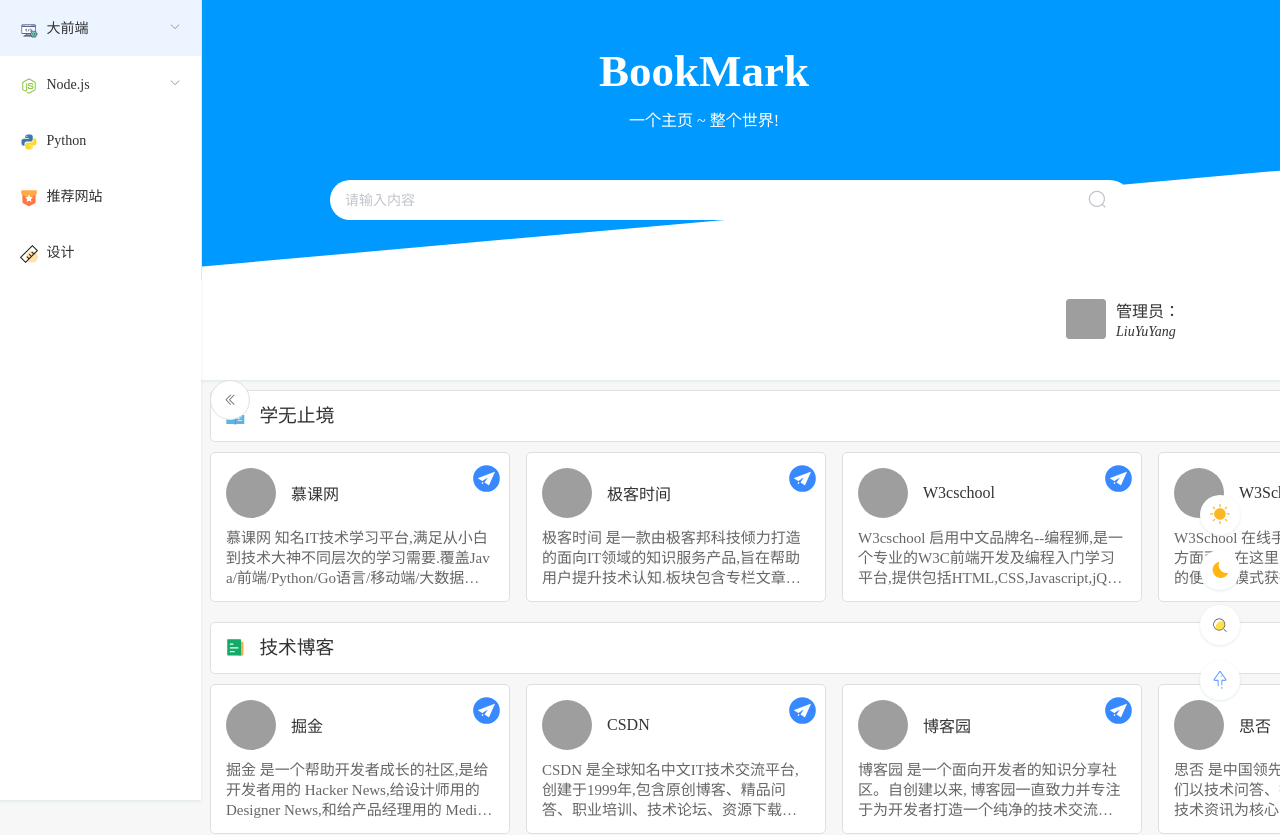
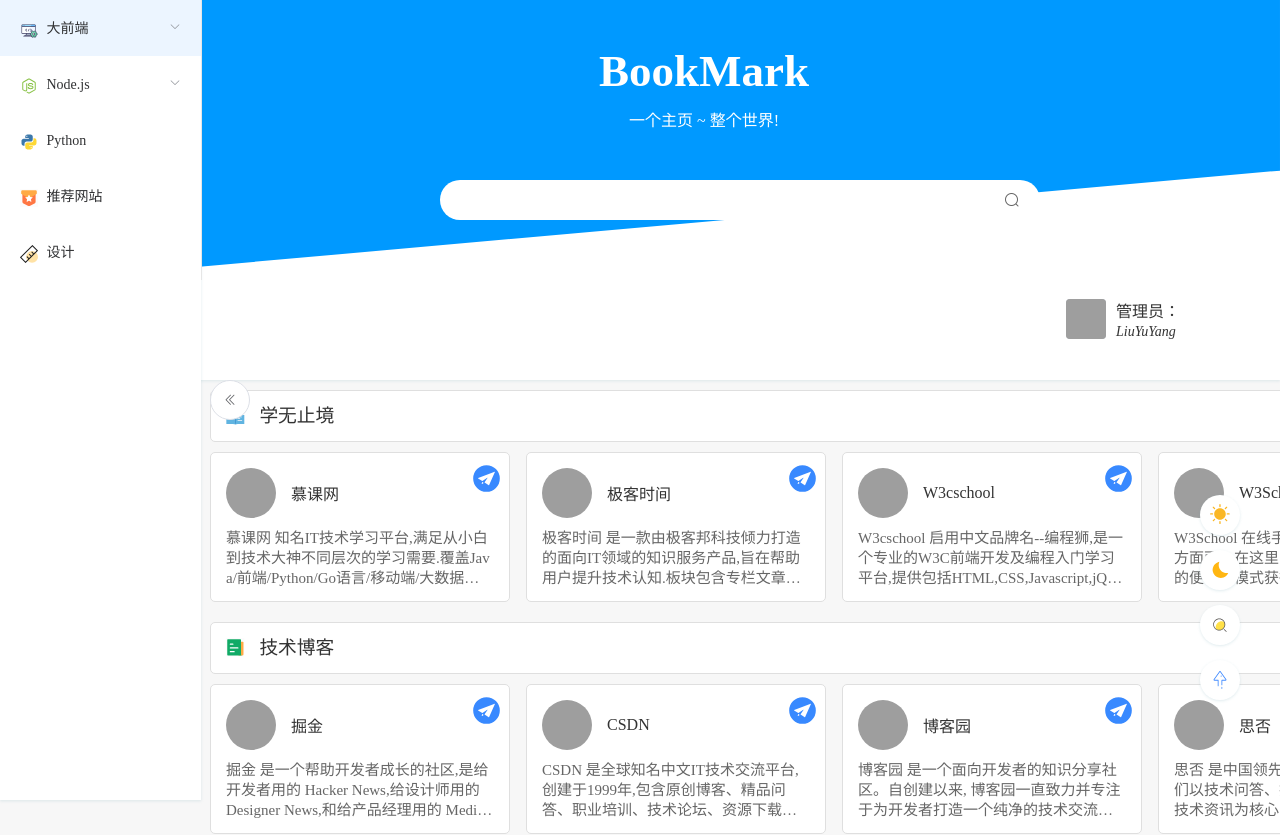
Before and after one commit to LiuYuYang01/BookMark, a Vue app: page /#/home in a window 1280 px wide. Shown: the top 835 px of the page. Built offline with nearby package versions, Linux system fonts and the light colour scheme; grey boxes are pictures that could not be loaded.

Commit message:
完成了搜索框组件

```diff
--- /dev/null
+++ b/src/components/Banner.vue
@@ -0,0 +1,90 @@
+<template>
+  <div class="banner">
+    <!-- box -->
+    <div class="box">
+      <!-- 信息 -->
+      <div class="text">
+        <h2>BookMark</h2>
+        <p>一个主页 ~ 整个世界!</p>
+      </div>
+
+      <!-- 搜索框 -->
+      <Search></Search>
+
+      <svg xmlns="http://www.w3.org/2000/svg" viewBox="0 0 1440 320">
+        <path
+          fill="#0099ff"
+          fill-opacity="1"
+          d="M0,320L1440,192L1440,0L0,0Z"
+        ></path>
+      </svg>
+
+      <!-- 管理员头像 -->
+      <div class="avatar">
+        <el-avatar
+          shape="square"
+          :src="`https://q2.qlogo.cn/headimg_dl?dst_uin=${qq}&spec=100`"
+        ></el-avatar>
+        <span>管理员：<br /><i style="font-size: 14px">LiuYuYang</i></span>
+      </div>
+      <!-- https://www.baidu.com/s?wd=刘宇阳&cl=3 -->
+    </div>
+  </div>
+</template>
+
+<script>
+import Search from "@/components/Search";
+export default {
+  data() {
+    return {
+      value: "",
+      qq: 3311118881,
+    };
+  },
+  components:{Search}
+};
+</script>
+
+<style lang="less">
+.banner {
+  // 搜索框
+  .box {
+    position: relative;
+    height: 380px;
+    background-color: #fff;
+    box-shadow: 0 1px 3px rgb(107 159 175 / 20%);
+
+    // 信息
+    .text {
+      position: absolute;
+      left: 55%;
+      transform: translateX(-50%);
+      margin-top: 45px;
+      color: #fff;
+      text-align: center;
+
+      h2 {
+        font-size: 45px;
+      }
+
+      p {
+        margin-top: 10px;
+      }
+    }
+
+    .avatar {
+      display: flex;
+      align-items: center;
+      position: absolute;
+      bottom: 40px;
+      right: 100px;
+
+      span {
+        color: #333;
+        margin-left: 10px;
+        font-family: "黑体";
+      }
+    }
+  }
+}
+</style>
--- a/src/components/Search.vue
+++ b/src/components/Search.vue
@@ -1,120 +1,40 @@
 <template>
   <div class="search">
-    <!-- banner -->
-    <div class="banner">
-      <!-- 信息 -->
-      <div class="text">
-        <h2>BookMark</h2>
-        <p>一个主页 ~ 整个世界!</p>
-      </div>
-
-      <!-- 搜索框 -->
-      <div class="search">
-        <el-input
-          placeholder="请输入内容"
-          suffix-icon="el-icon-search"
-          v-model="value"
-          autosize
-        >
-        </el-input>
-      </div>
-
-      <svg xmlns="http://www.w3.org/2000/svg" viewBox="0 0 1440 320">
-        <path
-          fill="#0099ff"
-          fill-opacity="1"
-          d="M0,320L1440,192L1440,0L0,0Z"
-        ></path>
-      </svg>
-
-      <!-- 管理员头像 -->
-      <div class="avatar">
-        <el-avatar
-          shape="square"
-          :src="`https://q2.qlogo.cn/headimg_dl?dst_uin=${qq}&spec=100`"
-        ></el-avatar>
-        <span>管理员：<br /><i style="font-size: 14px">LiuYuYang</i></span>
-      </div>
-      <!-- https://www.baidu.com/s?wd=刘宇阳&cl=3 -->
-    </div>
+    <input type="text" />
+    <i class="el-icon-search" :style="{ color: '#666' }"></i>
   </div>
 </template>
 
 <script>
-export default {
-  data() {
-    return {
-      value: "",
-      qq: 3311118881,
-    };
-  },
-  methods: {},
-};
+export default {};
 </script>
 
-<style lang="less">
+<style lang="less" scoped>
 .search {
-  // 搜索框
-  .banner {
-    position: relative;
-    height: 380px;
-    background-color: #fff;
-    box-shadow: 0 1px 3px rgb(107 159 175 / 20%);
+  position: absolute;
+  top: 180px;
+  left: 50%;
+  transform: translateX(-50%);
+  width: 600px;
+  height: 40px;
+  padding-left: 200px;
 
-    // 信息
-    .text {
-      position: absolute;
-      left: 55%;
-      transform: translateX(-50%);
-      margin-top: 45px;
-      color: #fff;
-      text-align: center;
+  input {
+    width: 100%;
+    height: 40px;
+    padding-left: 20px;
+    border-radius: 50px;
+    border: none;
+    box-sizing: border-box;
+    color: #666;
+    outline: none;
+  }
 
-      h2 {
-        font-size: 45px;
-      }
-
-      p {
-        margin-top: 10px;
-      }
-    }
-
-    // 搜索框宽度
-    .search {
-      position: absolute;
-      left: 50%;
-      transform: translateX(-50%);
-      width: 800px;
-      margin: 0 auto;
-      margin-top: 180px;
-      margin-left: 90px;
-
-      .el-input--suffix .el-input__inner {
-        border-radius: 30px;
-        border: none !important;
-      }
-      .el-input__icon::before {
-        display: inline-block;
-        width: 50px;
-        font-size: 20px !important;
-        margin-left: -30px;
-        cursor: pointer;
-      }
-    }
-
-    .avatar {
-      display: flex;
-      align-items: center;
-      position: absolute;
-      bottom: 40px;
-      right: 100px;
-
-      span {
-        color: #333;
-        margin-left: 10px;
-        font-family: "黑体";
-      }
-    }
+  i {
+    position: absolute;
+    top: 50%;
+    right: 20px;
+    transform: translateY(-50%);
   }
 }
 </style>
--- a/src/view/Home.vue
+++ b/src/view/Home.vue
@@ -2,8 +2,8 @@
   <div>
     <!-- 侧边分类栏 -->
     <Nav></Nav>
-    <!-- 搜索框 -->
-    <Search></Search>
+    <!-- Banner -->
+    <Banner></Banner>
     <!-- 导航 -->
     <Content></Content>
     <!-- 右侧工具栏 -->
@@ -13,11 +13,12 @@
 
 <script>
 import Nav from "@/components/Nav";
-import Search from "@/components/Search";
+import Banner from "@/components/Banner";
 import Content from "@/components/Content";
 import Tool from "@/components/Tool";
+import Search from "@/components/Search";
 export default {
-  components: { Nav, Search, Content, Tool },
+  components: { Nav, Banner, Content, Tool, Search },
 };
 </script>
 
--- a/src/view/No.vue
+++ b/src/view/No.vue
@@ -8,7 +8,7 @@
 </template>
 
 <script>
-import Search from "@/components/Search.vue";
+import Search from "@/components/Banner.vue";
 import Content from "@/components/Content.vue";
 export default {
   components: { Search, Content },
```
